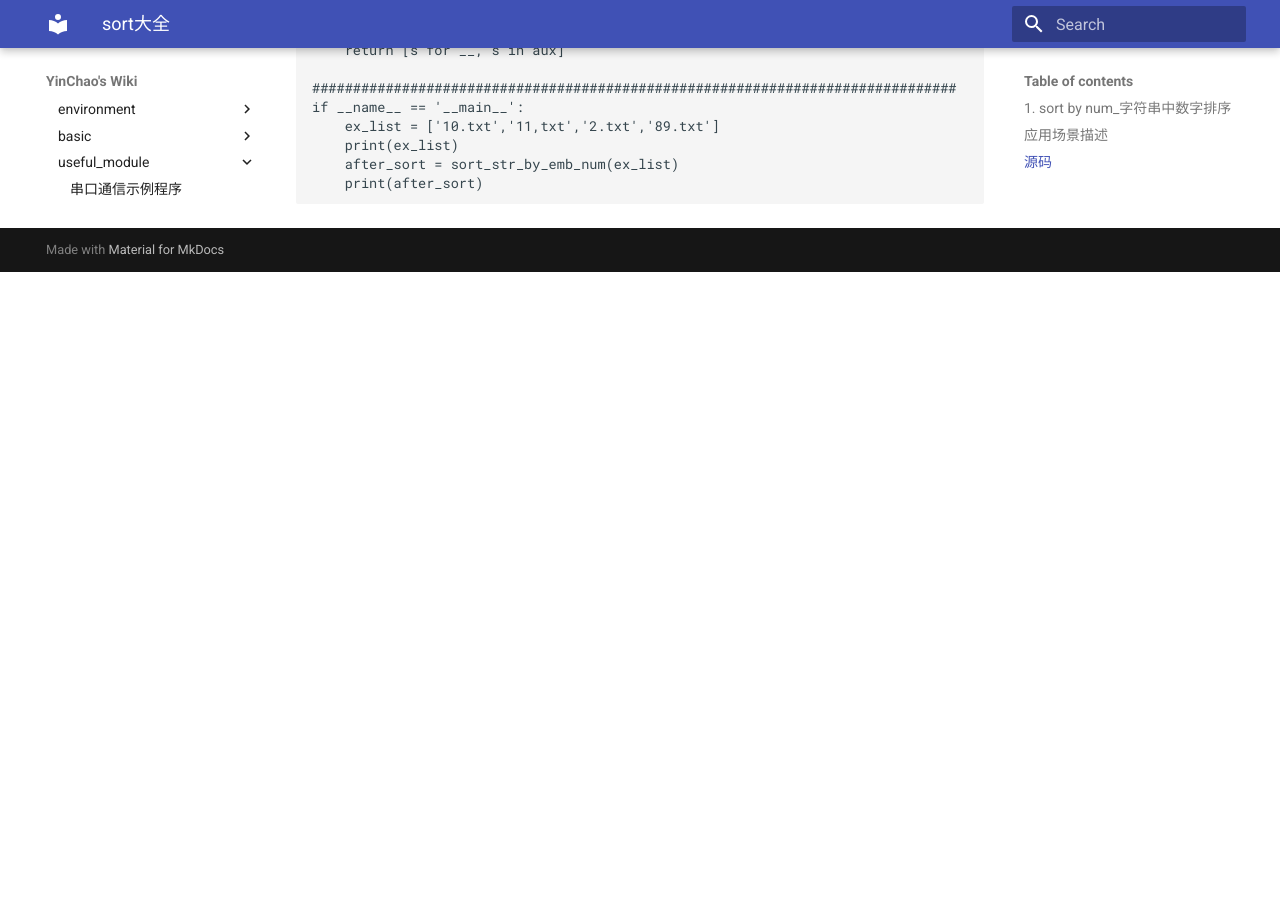
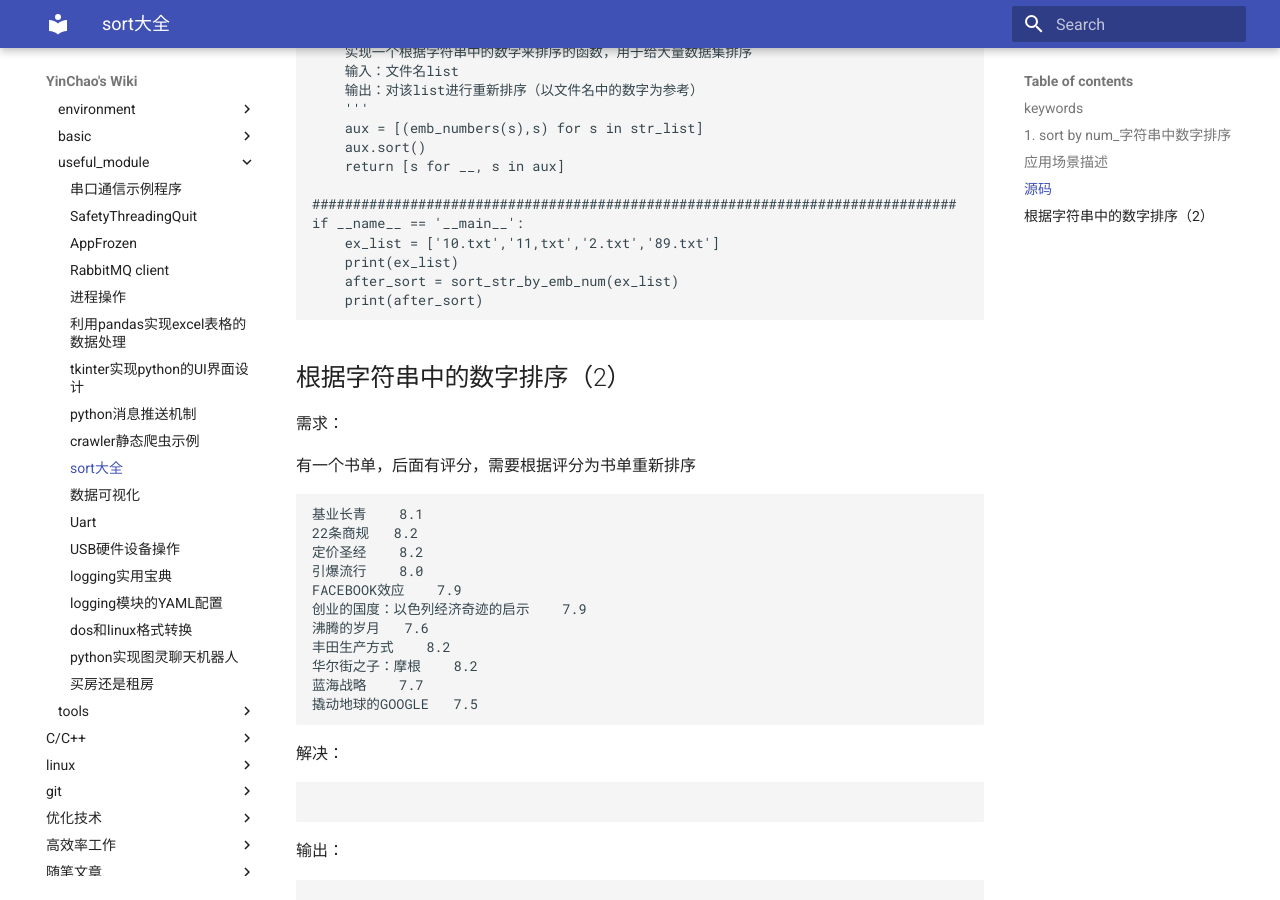
Before and after one commit to YinChao126/yc_wiki, an MkDocs documentation site: the page built from docs/python/useful_module/sort.md, in a window 1280 px wide and 900 px high, scrolled down 738 px. Built offline with MkDocs 1.6.1 and Material for MkDocs 9.7.7, drawn with Linux system fonts in a browser that asks for light colours; before the commit the page ends 1010 px from its top, so only the background shows below that; some of the changed text lies outside the part shown.

Commit message:
增加了一个sort排序代码

````diff
--- a/docs/python/useful_module/sort.md
+++ b/docs/python/useful_module/sort.md
@@ -1,4 +1,9 @@
 # sort大全
+
+
+## keywords
+
+sort, num, re
 
 ## 1. sort by num_字符串中数字排序
 
@@ -36,3 +41,35 @@
     after_sort = sort_str_by_emb_num(ex_list)
     print(after_sort)
 ```
+
+## 根据字符串中的数字排序（2）
+
+需求：
+
+有一个书单，后面有评分，需要根据评分为书单重新排序
+
+```
+基业长青    8.1
+22条商规   8.2
+定价圣经    8.2
+引爆流行    8.0
+FACEBOOK效应    7.9
+创业的国度：以色列经济奇迹的启示    7.9
+沸腾的岁月   7.6
+丰田生产方式    8.2
+华尔街之子：摩根    8.2
+蓝海战略    7.7
+撬动地球的GOOGLE   7.5
+```
+
+解决：
+
+```
+
+```
+
+输出：
+
+```
+
+```
````
